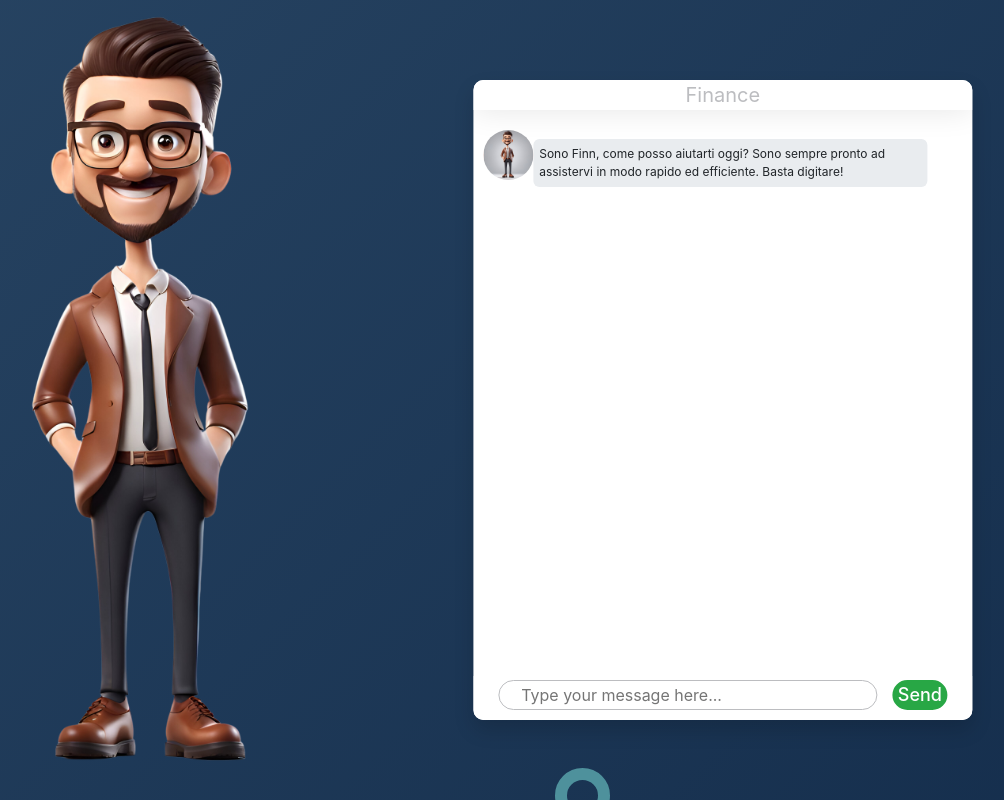
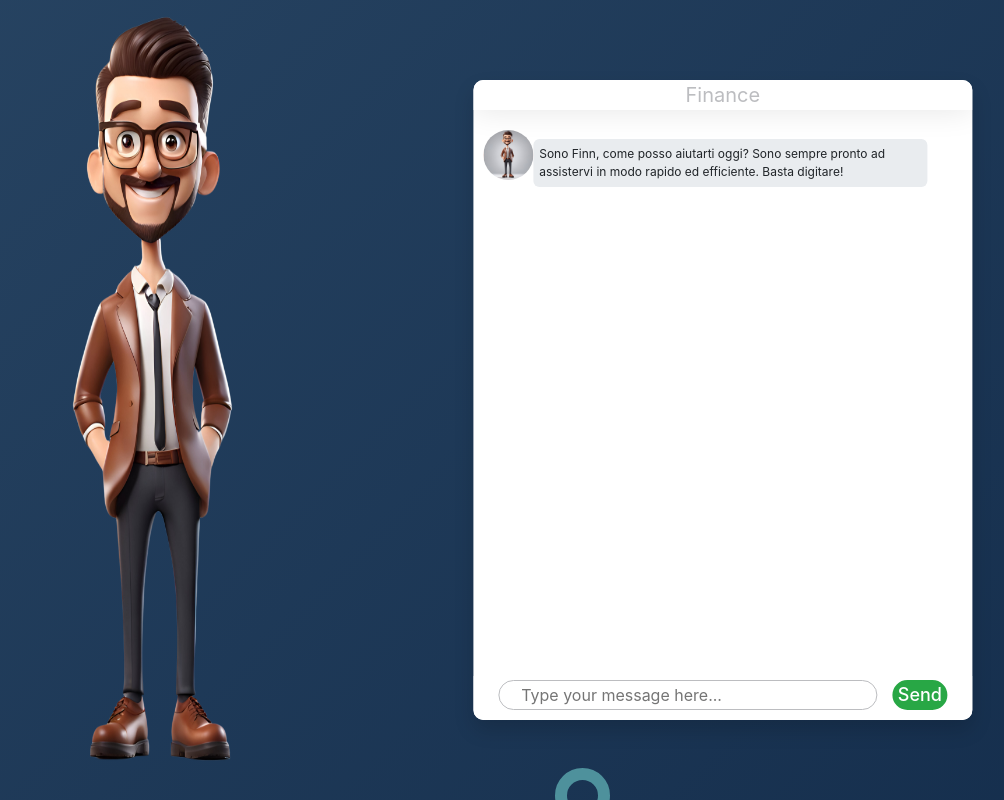
Before and after one commit to vinay221097/mvp, a Flask app: page / in a window 1280 px wide. Shown: the whole page, without its empty margins (58-1062 px from the left). Run offline with Flask 3, Linux system fonts and the light colour scheme; parts of the project's set-up code (start-up, migrations or seed data) failed here and were passed over; some libraries are stand-ins or nearby versions.

Commit message:
second commit

```diff
--- a/templates/home/chat.html
+++ b/templates/home/chat.html
@@ -390,8 +390,8 @@ height:100%;
 
 @media (min-width:720px){
     .bg-image {
-        background-size: 55% 100%;
-        margin-left: -15%;
+        background-size: 44% 100%;
+        margin-left: -6%;
     }
 }
 
```
